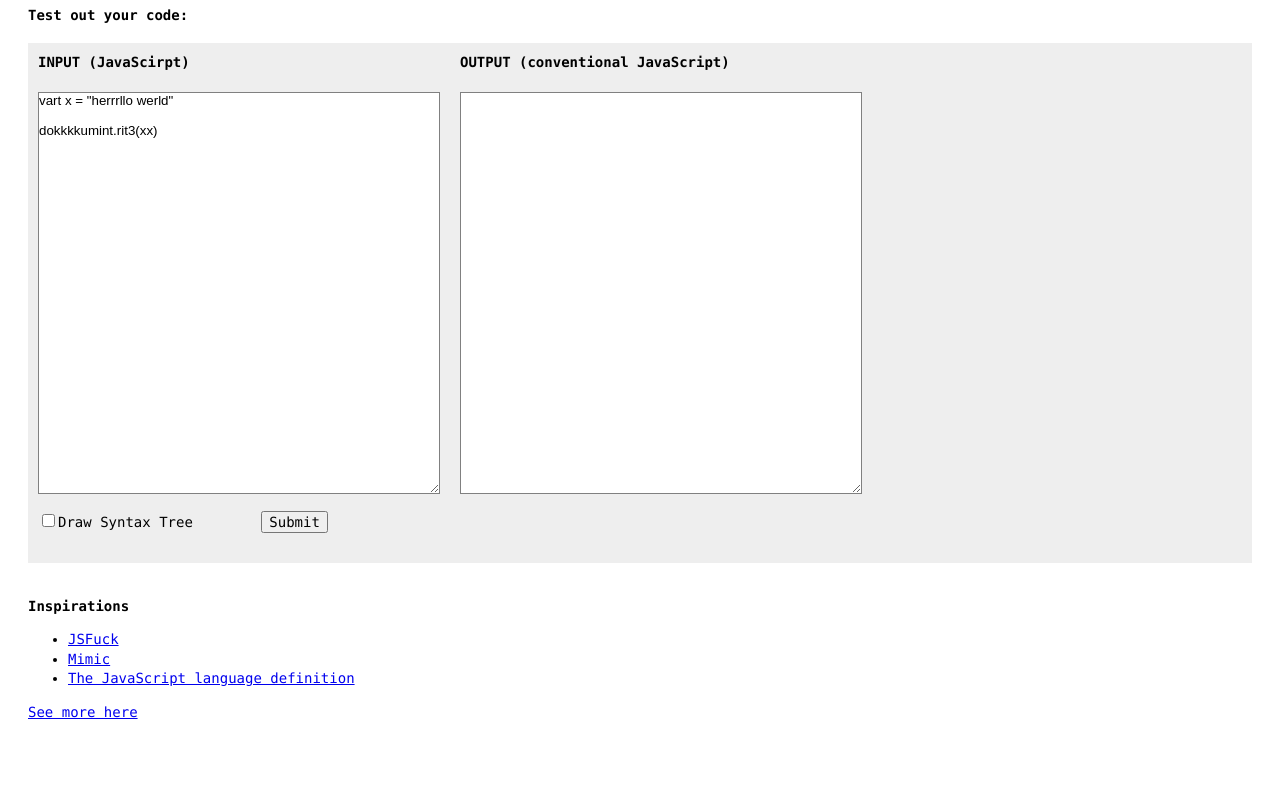
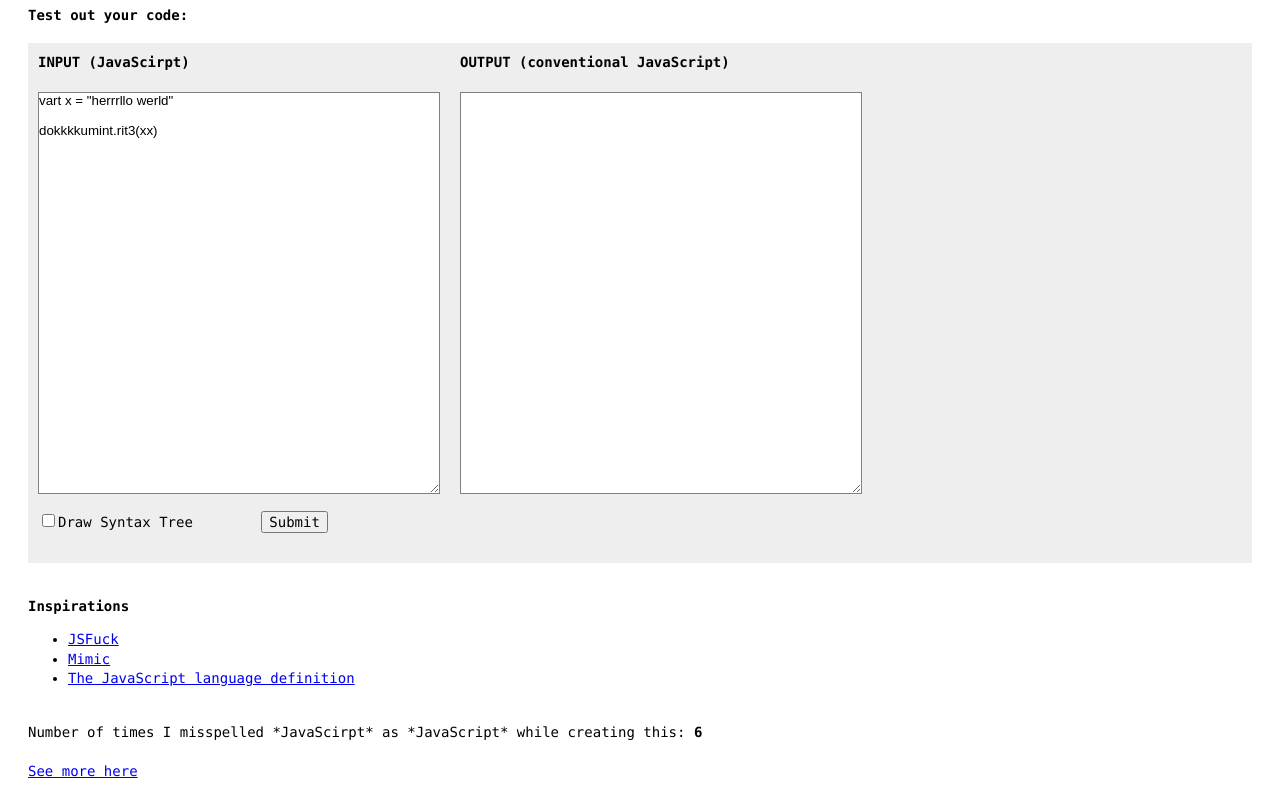
Before and after one commit to rottytooth/FatFingerJS, a website: page index.html in a window 1280 px wide. Shown: the part 686-1495 px from the top of the page. Before the commit the page ends 1437 px from the top, so only its background shows below. Drawn offline with Linux system fonts and the light colour scheme.

Commit message:
formatting and notes

```diff
--- a/index.html
+++ b/index.html
@@ -248,6 +248,9 @@
         <li><a href="https://www.w3schools.com/Js/">The JavaScript language definition</a></li>
     </ul>
 
+    <br/>
+    Number of times I misspelled *JavaScirpt* as *JavaScript* while creating this: <b>6</b><br>
+    <br/>
     <a href="https://github.com/rottytooth/JavaScirpt">See more here</a>
 </body>
 </html>
```
Also changed, not shown: README.md.
